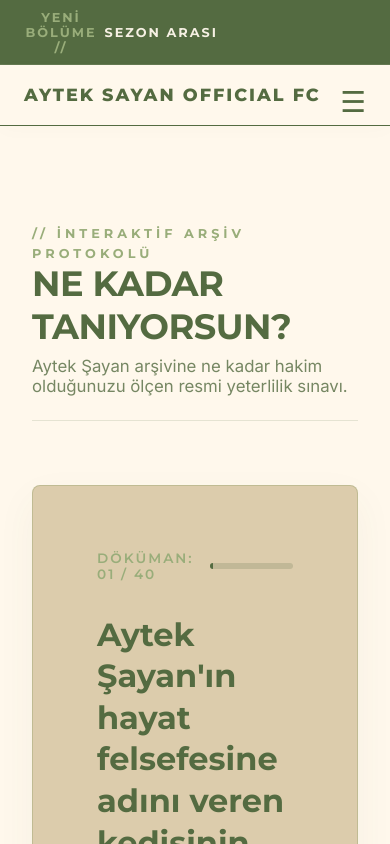
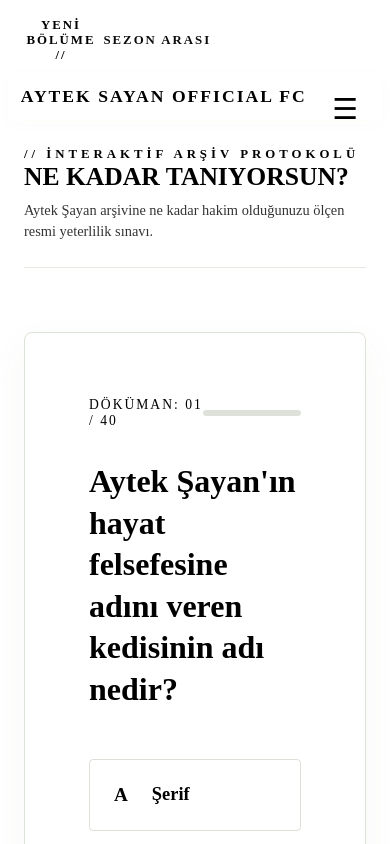
Before and after one commit to ebru1967/oyuncu-fan-projesi, a React (Vite) app: page /quiz in a window 390 px wide. Shown: the top 844 px of the page. Built offline with nearby package versions, Linux system fonts and the light colour scheme.

Commit message:
Mobil tasarım tasiyici hatalari giderildi

```diff
--- a/src/index.css
+++ b/src/index.css
@@ -1,38 +1,42 @@
-@import url('https://fonts.googleapis.com/css2?family=Caveat:wght@400;500;600&family=Montserrat:wght@600;700;800&family=Inter:wght@400;500&display=swap');
+/* --- MOBİL UYUMLULUK (RESPONSIVE) İÇİN FİNAL DÜZENLEMELER --- */
 
-:root {
-  /* Renk Paleti */
-  --bg-main: #FFF8EC;
-  --bg-card: #DCCCAC;
-  --accent-light: #99AD7A;
-  --accent-dark: #546B41;
-  --text-main: #546B41;
+@media (max-width: 768px) {
+  /* 1. Tüm sayfalardaki gereksiz boşlukları (padding) küçült */
+  .container {
+    padding: 1.5rem 1rem !important;
+  }
 
-  /* Fontlar */
-  --font-heading: 'Montserrat', sans-serif;
-  --font-body: 'Inter', sans-serif;
-  --font-bio: 'Caveat', cursive;
+  /* 2. Başlıkları telefona sığacak şekilde küçült */
+  .editorial-title, .bio-main-title {
+    font-size: 1.6rem !important;
+    letter-spacing: 0 !important;
+  }
+
+  .editorial-subtitle {
+    font-size: 0.9rem !important;
+  }
+
+  /* 3. Kart yapılarındaki devasa boşlukları daralt */
+  .record-card {
+    gap: 1rem !important;
+    padding: 1.5rem 0 !important;
+  }
+
+  /* 4. Filmografi ve Medya galeri ızgaralarını tek sütuna indir */
+  .gallery-grid, .inventory-list-full {
+    grid-template-columns: 1fr !important;
+    gap: 1.5rem !important;
+  }
+
+  /* 5. Metin taşmalarını engelle (Kelimeyi bölmez, olduğu gibi sığdırır) */
+  p, .editorial-bio-paragraph, .press-card-summary {
+    font-size: 0.9rem !important;
+    line-height: 1.5 !important;
+    word-wrap: break-word !important;
+  }
+
+  /* 6. Navbar'ın mobilde düzgün durması için */
+  .navbar {
+    padding: 0.8rem !important;
+  }
 }
-
-/* Tüm tarayıcı hatalarını sıfırlayan kök ayarlar */
-html, body {
-  margin: 0;
-  padding: 0;
-  width: 100%;
-  min-height: 100vh;
-  background-color: var(--bg-main);
-  color: var(--text-main);
-  font-family: var(--font-body);
-  scroll-behavior: smooth;
-}
-
-/* Vite'ın default olarak getirdiği çakışma yaratan elementi sıfırlama */
-#root {
-  width: 100%;
-  margin: 0;
-  padding: 0;
-}
-
-* {
-  box-sizing: border-box;
-}
```
